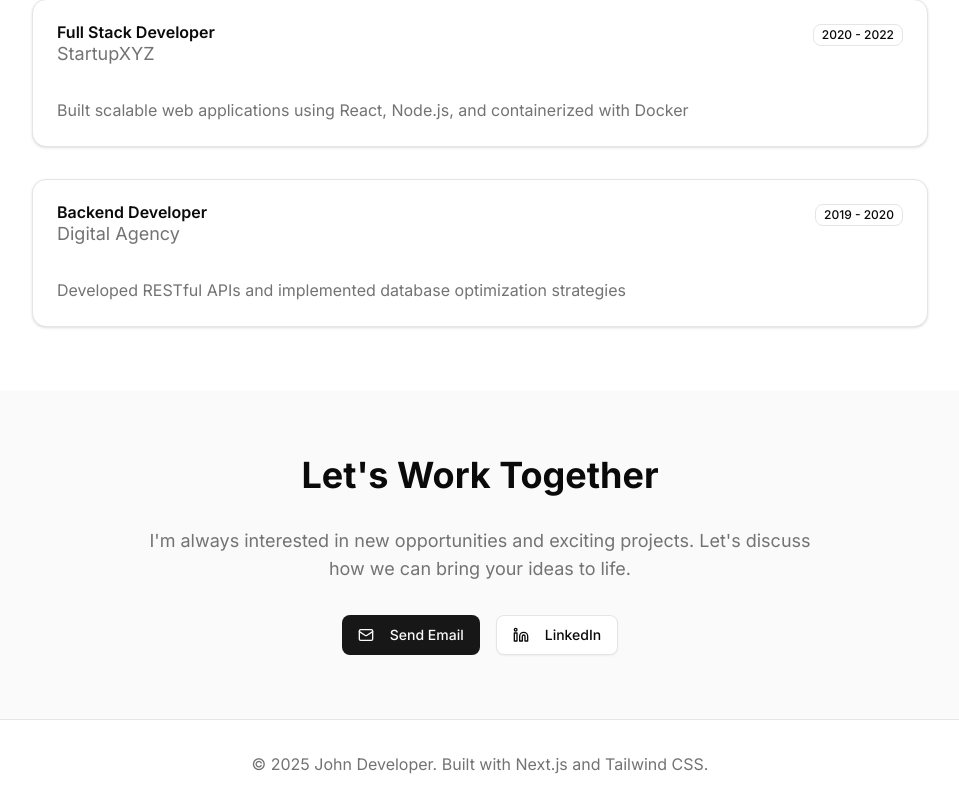
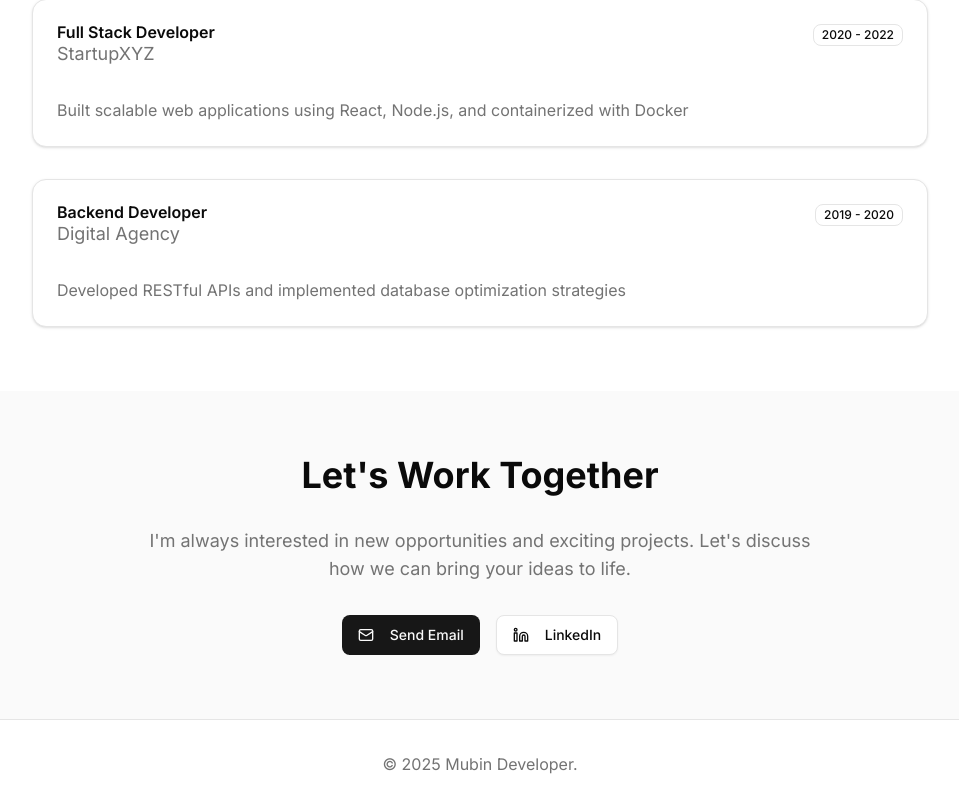
Before and after one commit to mubinkg/portfolio, a Next.js app: page / in a window 1280 px wide. Shown: the part 2493-3301 px from the top of the page, without its empty margins (160-1119 px from the left). Built offline with nearby package versions, Linux system fonts and the light colour scheme.

Commit message:
update footer

```diff
--- a/src/app/page.tsx
+++ b/src/app/page.tsx
@@ -356,7 +356,7 @@ export default function Portfolio() {
       <footer className="py-8 px-4 border-t">
         <div className="container mx-auto text-center">
           <p className="text-muted-foreground">
-            © {new Date().getFullYear()} John Developer. Built with Next.js and Tailwind CSS.
+            © {new Date().getFullYear()} Mubin Developer.
           </p>
         </div>
       </footer>
```
